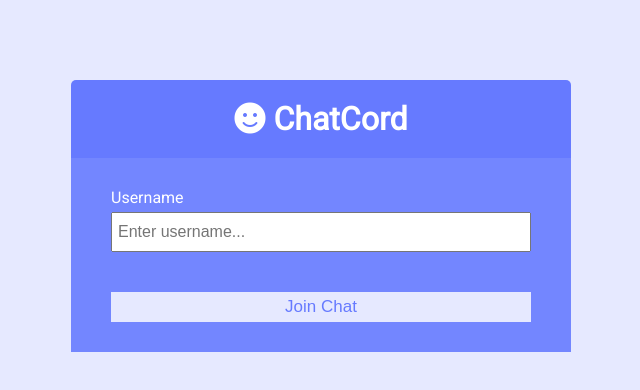
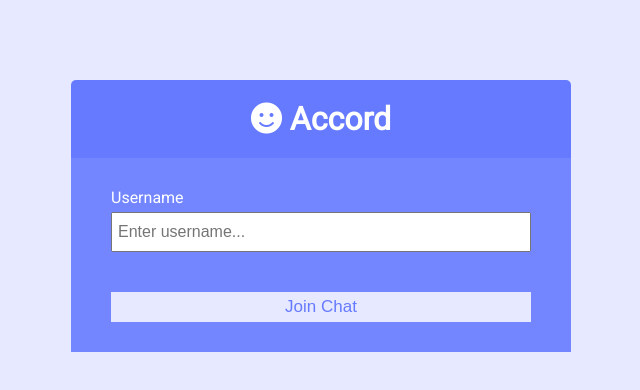
Before and after one commit to ishaqkhattana/Accord, a website: page public/index.html in a window 1280 px wide. Shown: the whole page, without its empty margins (319-959 px from the left). Drawn offline with Linux system fonts and the light colour scheme.

Commit message:
minor nomenclature changes

```diff
--- a/public/index.html
+++ b/public/index.html
@@ -11,12 +11,12 @@
 			crossorigin="anonymous"
 		/>
 		<link rel="stylesheet" href="css/style.css" />
-		<title>Ishaq Numba 1</title>
+		<title>Accord</title>
 	</head>
 	<body>
 		<div class="join-container">
 			<header class="join-header">
-				<h1><i class="fas fa-smile"></i> ChatCord</h1>
+				<h1><i class="fas fa-smile"></i> Accord</h1>
 			</header>
 			<main class="join-main">
 				<form action="chat.html">
```
Also changed, not shown: public/chat.html (+2 -2 lines).
